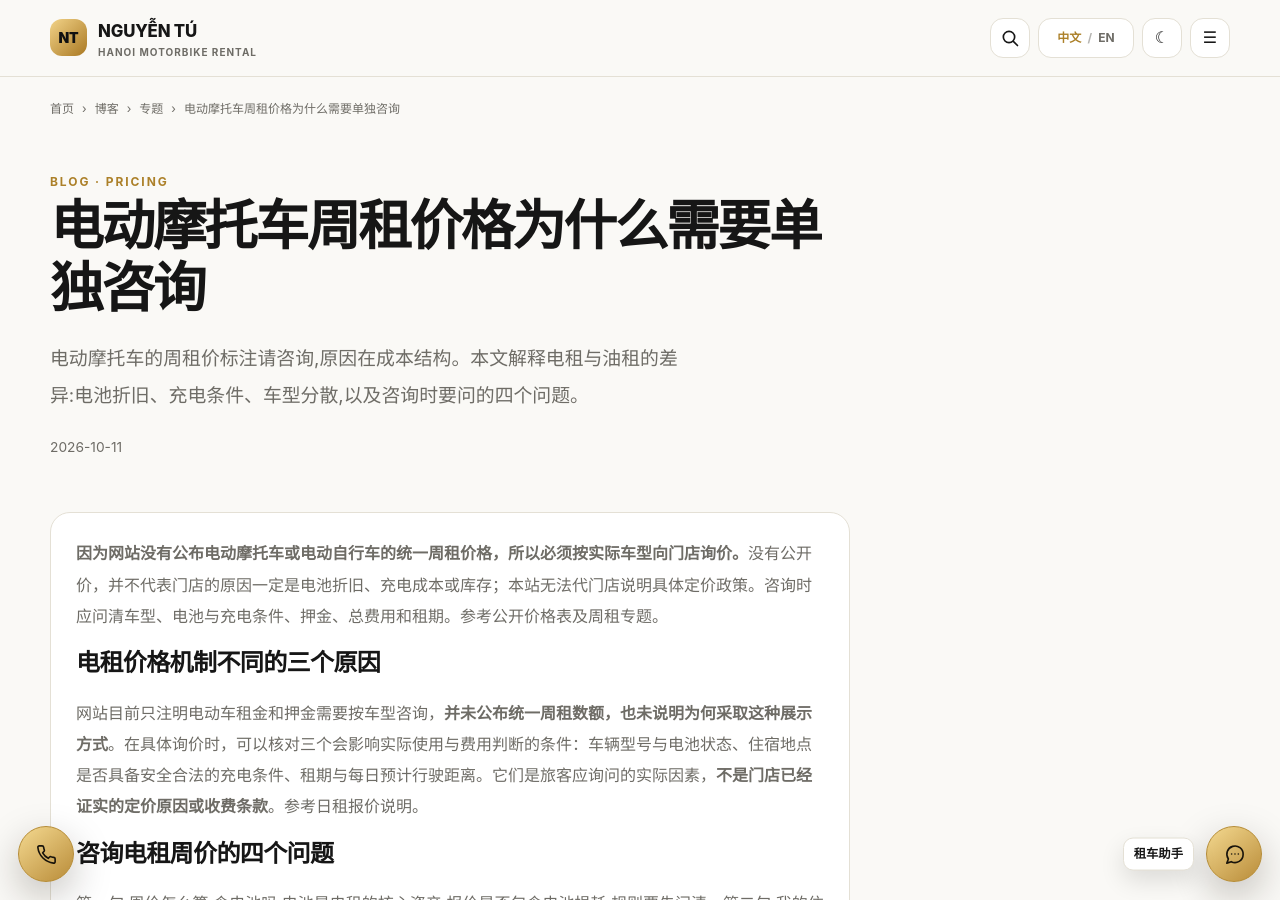
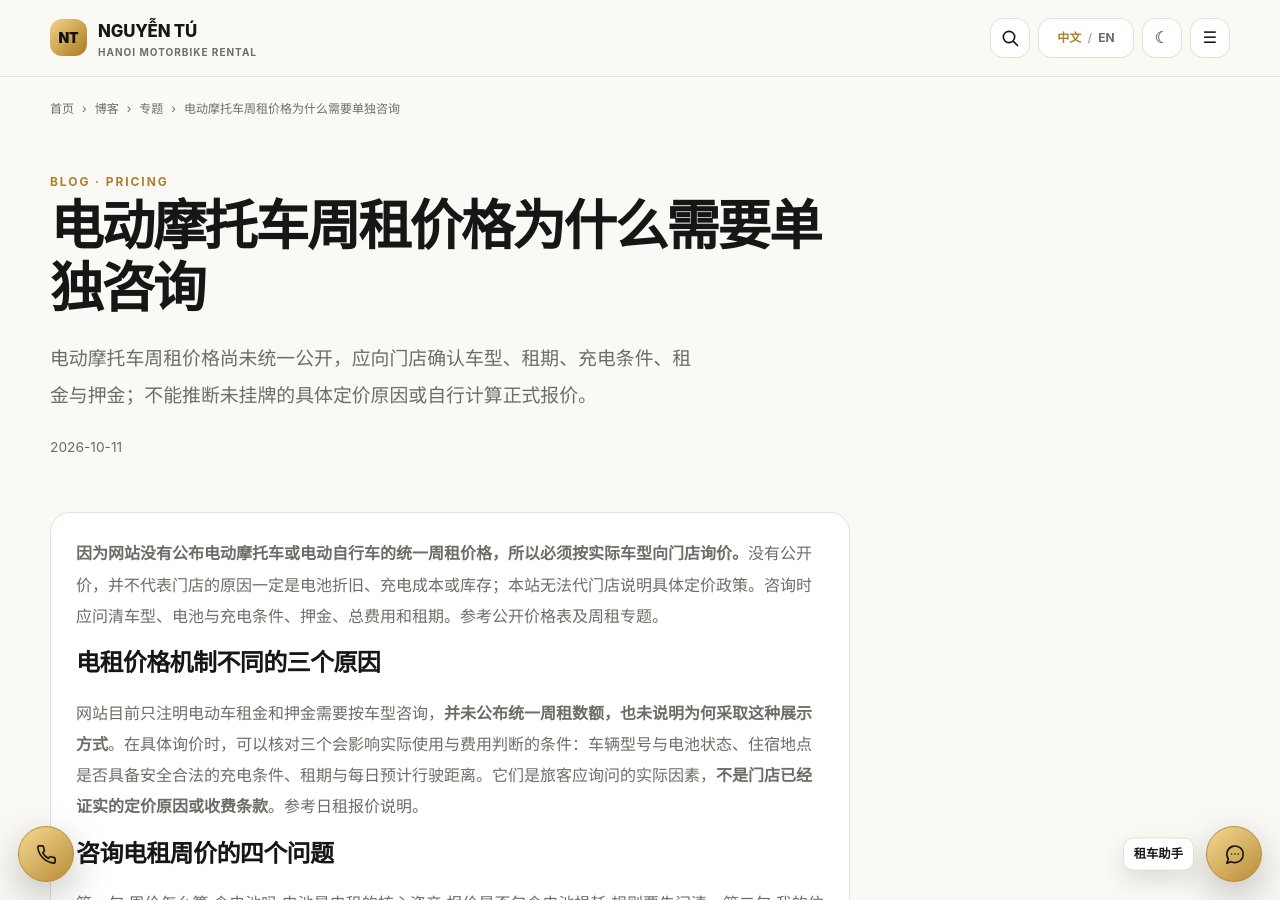
Before and after one commit to thuexemayhanoi/china, a Jekyll site: the page built from _posts/2026-10-11-hanoi-pricing-periods-10.md, in a window 1280 px wide and 900 px high. Built offline with Jekyll 4.4.1, drawn with Linux system fonts in a browser that asks for light colours.

Commit message:
seo(china): align post description and modified date with corrected factual answer

```diff
--- a/_posts/2026-10-11-hanoi-pricing-periods-10.md
+++ b/_posts/2026-10-11-hanoi-pricing-periods-10.md
@@ -5,7 +5,8 @@ topic: "pricing"
 subtopic: "weekly"
 permalink: "/blog/hanoi-pricing-periods-10/"
 title: "电动摩托车周租价格为什么需要单独咨询"
-description: "电动摩托车的周租价标注请咨询,原因在成本结构。本文解释电租与油租的差异:电池折旧、充电条件、车型分散,以及咨询时要问的四个问题。"
+description: "电动摩托车周租价格尚未统一公开，应向门店确认车型、租期、充电条件、租金与押金；不能推断未挂牌的具体定价原因或自行计算正式报价。"
+last_modified_at: "2026-10-12"
 primary_keyword: "河内摩托车周租价格"
 date: "2026-10-11 18:24:52 +0700"
 seo_silo: "pricing/weekly"
```
